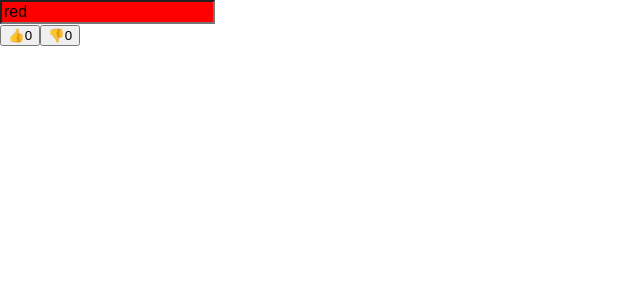
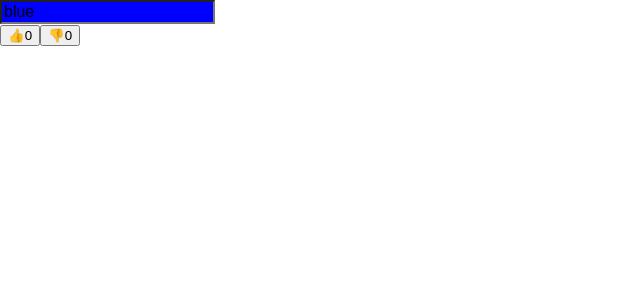
Before and after one commit to Narenthar/movieapp_react, a React (Create React App) app: page / in a window 1280 px wide. Shown: the top 300 px of the page, without its empty margins (0-640 px from the left). Built offline with nearby package versions, Linux system fonts and the light colour scheme.

Commit message:
changed initial color

```diff
--- a/src/App.js
+++ b/src/App.js
@@ -16,7 +16,7 @@ export default function App() {
   }
 
   function Color(){
-const [color,setColor] = useState("red")
+const [color,setColor] = useState("blue")
 
  const styles = {backgroundColor:color, fontSize:"1rem"}
 
```
